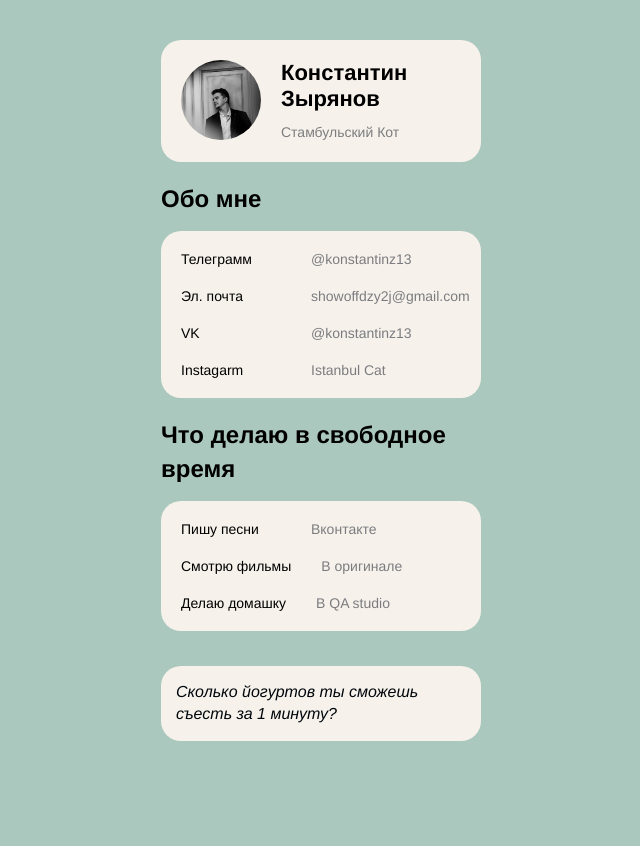
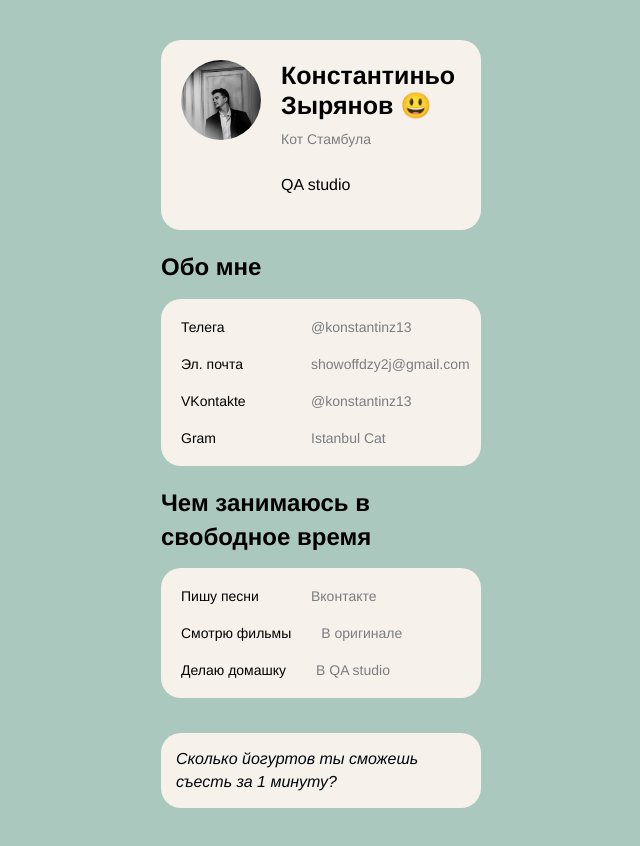
Before and after one commit to KonstantinQAZ/CV, a plain HTML site: page index.html in a window 1280 px wide. Shown: the whole page, without its empty margins (319-959 px from the left). Before the commit the page ends 800 px from the top, so only its background shows below. Drawn offline with Linux system fonts and the light colour scheme.

Commit message:
Homework2

```diff
--- a/index.html
+++ b/index.html
@@ -12,8 +12,9 @@
     <header class="header">
       <img src="gitjpg2.jpg" alt="avatar" class="header__avatar" />
       <div class="header__textContainer">
-        <h1 class="header__title">Константин Зырянов</h1>
-        <h3 class="header__subtitle">Стамбульский Кот</h3>
+        <h1 class="header__title">Константиньо Зырянов 😃</h1>
+        <h3 class="header__subtitle">Кот Стамбула</h3>
+        <p>QA studio</p>
       </div>
     </header>
     <main>
@@ -21,7 +22,7 @@
         <h2 class="links__header">Обо мне</h2>
         <ul class="links__container">
           <li class="links__link">
-            <p class="links__title">Телеграмм</p>
+            <p class="links__title">Телега</p>
             <a class="linsk__link" href="https://www.t.me/konstantinz13">@konstantinz13</a>
           </li>
           <li class="links__link">
@@ -30,19 +31,19 @@
 
           </li>
           <li class="links__link">
-            <p class="links__title">VK</p>
+            <p class="links__title">VKontakte</p>
             <a class="linsk__link" href="https://www.vk.com/showoffdzy2j"
               >@konstantinz13</a
             >
           </li>
           <li class="links__link">
-            <p class="links__title">Instagarm</p>
+            <p class="links__title">Gram</p>
             <a class="linsk__link" href="https://instagram.com/konstantinz13">Istanbul Cat
             </a>
           </ul>
       </section>
       <section class="links">
-        <h2 class="links__header">Что делаю в свободное время</h2>
+        <h2 class="links__header">Чем занимаюсь в свободное время</h2>
         <ul class="links__container">
           <li class="links__link">
             <p class="links__title">Пишу песни</p>
--- a/ios.css
+++ b/ios.css
@@ -36,7 +36,7 @@ body {
 .header__title {
   margin: 0;
   font-weight: 700;
-  font-size: 22px;
+  font-size: 25px;
   line-height: 1.2;
   font-family: "Helvetica Neue";
   align-items: center;
```
